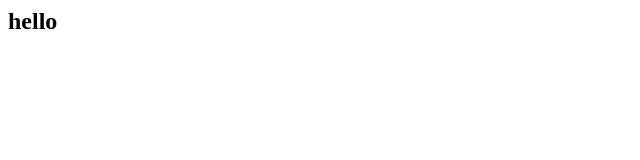
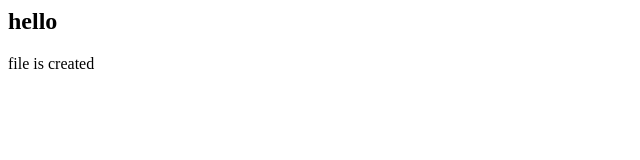
Before and after one commit to devananda112/gitdemo, a plain HTML site: page index.html in a window 1280 px wide. Shown: the whole page, without its empty margins (0-640 px from the left). Drawn offline with Linux system fonts and the light colour scheme.

Commit message:
Update index.html

```diff
--- a/index.html
+++ b/index.html
@@ -1 +1,2 @@
 <h2>hello</h2>
+<p>file is created</p>
```
